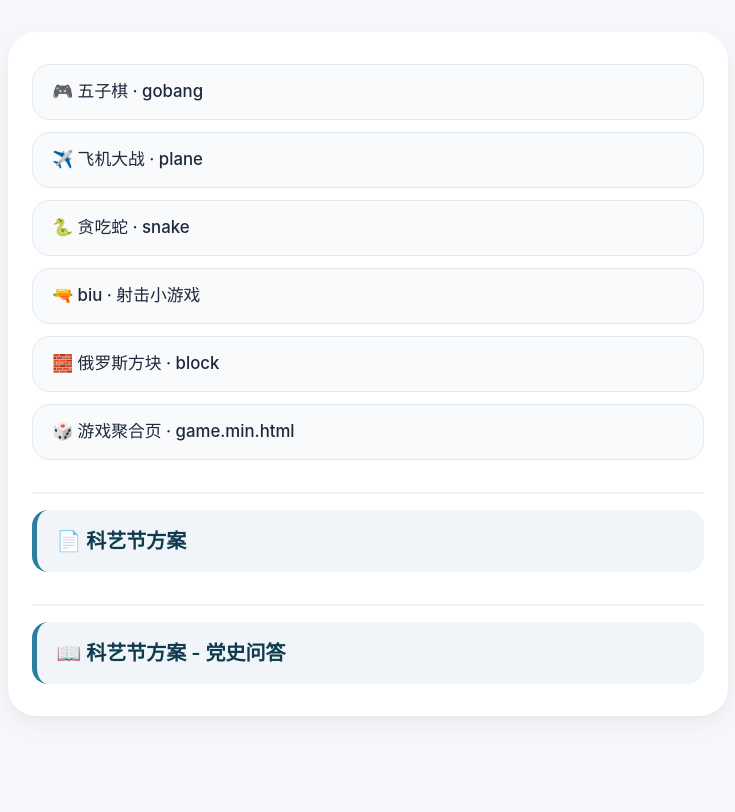
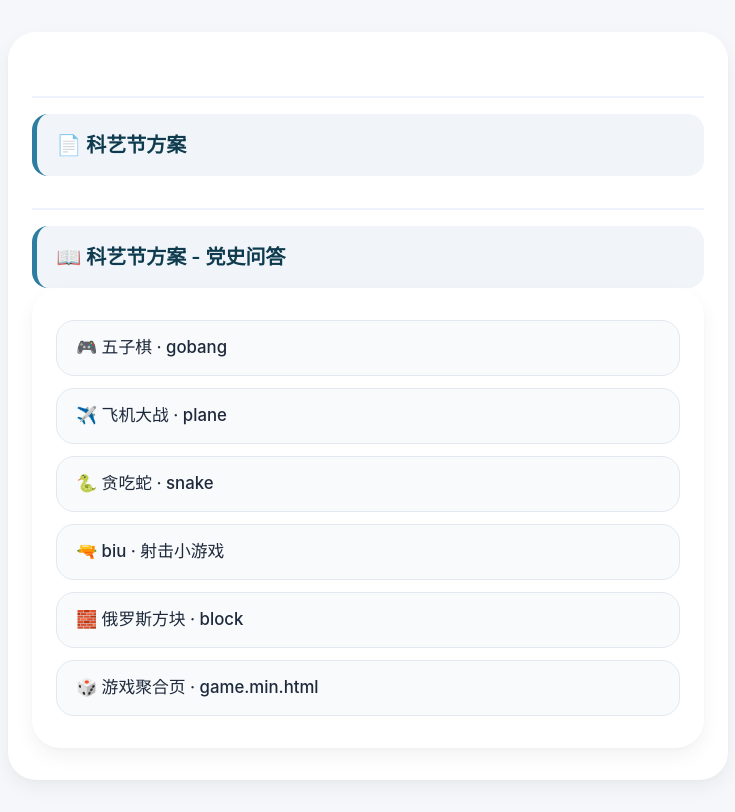
Before and after one commit to gpchn/games, a plain HTML site: page index.html in a window 1280 px wide. Shown: the whole page, without its empty margins (272-1007 px from the left). Drawn offline with Linux system fonts and the light colour scheme.

Commit message:
Update index.html

```diff
--- a/index.html
+++ b/index.html
@@ -94,14 +94,6 @@
 </head>
 <body>
 <div class="container">
-  <!-- 普通游戏链接 —— 原本用<br>分隔，现通过类名统一块级样式 -->
-  <a href="https://gpchn.github.io/games/gobang.html" class="game-link">🎮 五子棋 · gobang</a>
-  <a href="https://gpchn.github.io/games/plane.html" class="game-link">✈️ 飞机大战 · plane</a>
-  <a href="https://gpchn.github.io/games/snake.html" class="game-link">🐍 贪吃蛇 · snake</a>
-  <a href="https://gpchn.github.io/games/biu.html" class="game-link">🔫 biu · 射击小游戏</a>
-  <a href="https://gpchn.github.io/games/block.html" class="game-link">🧱 俄罗斯方块 · block</a>
-  <a href="/game.min.html" class="game-link">🎲 游戏聚合页 · game.min.html</a>
-
   <!-- 科艺节方案（突出显示） -->
   <div class="project-title">
     <a href="/kyj.html">📄 科艺节方案</a>
@@ -109,6 +101,14 @@
   <div class="project-title">
     <a href="/proj_ds.html">📖 科艺节方案 - 党史问答</a>
   </div>
+<div class="container">
+  <!-- 普通游戏链接 —— 原本用<br>分隔，现通过类名统一块级样式 -->
+  <a href="/gobang.html" class="game-link">🎮 五子棋 · gobang</a>
+  <a href="/plane.html" class="game-link">✈️ 飞机大战 · plane</a>
+  <a href="/snake.html" class="game-link">🐍 贪吃蛇 · snake</a>
+  <a href="/biu.html" class="game-link">🔫 biu · 射击小游戏</a>
+  <a href="/block.html" class="game-link">🧱 俄罗斯方块 · block</a>
+  <a href="/game.min.html" class="game-link">🎲 游戏聚合页 · game.min.html</a>
 </div>
 </body>
 </html>
```
